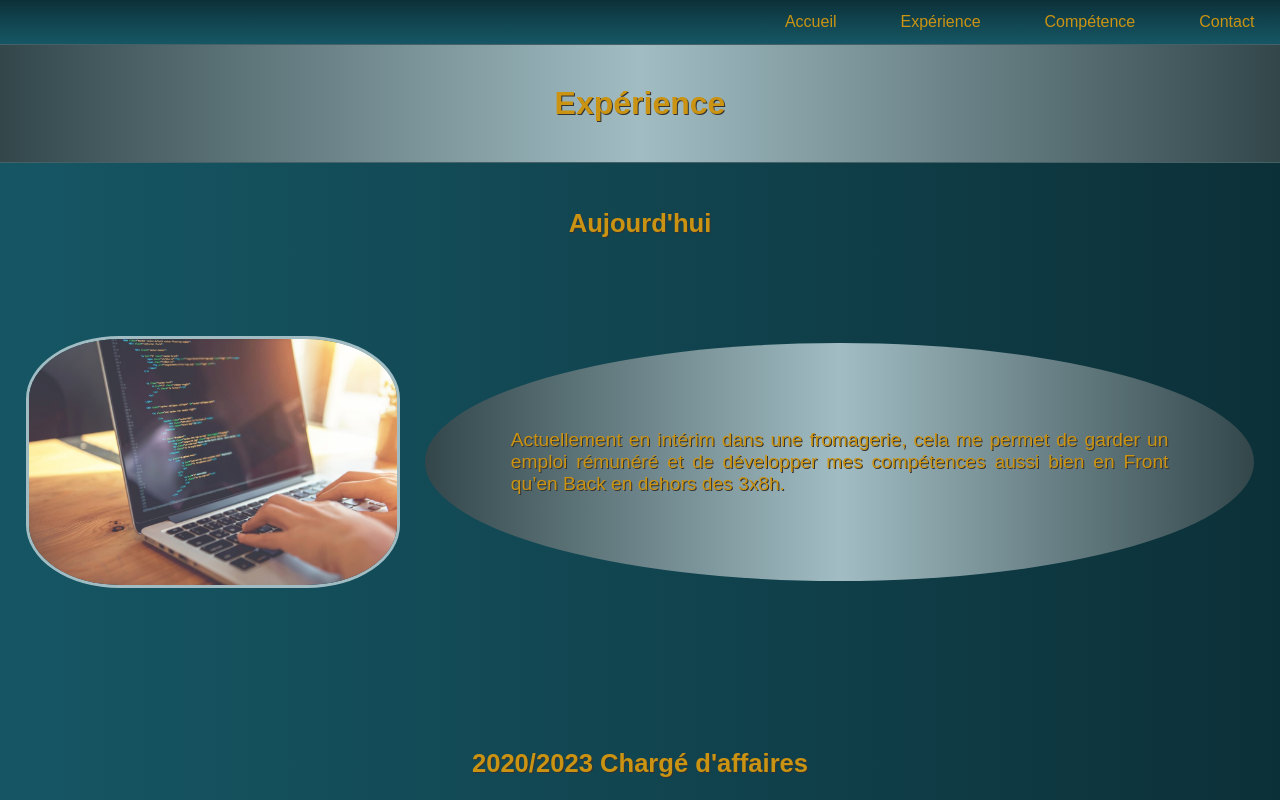
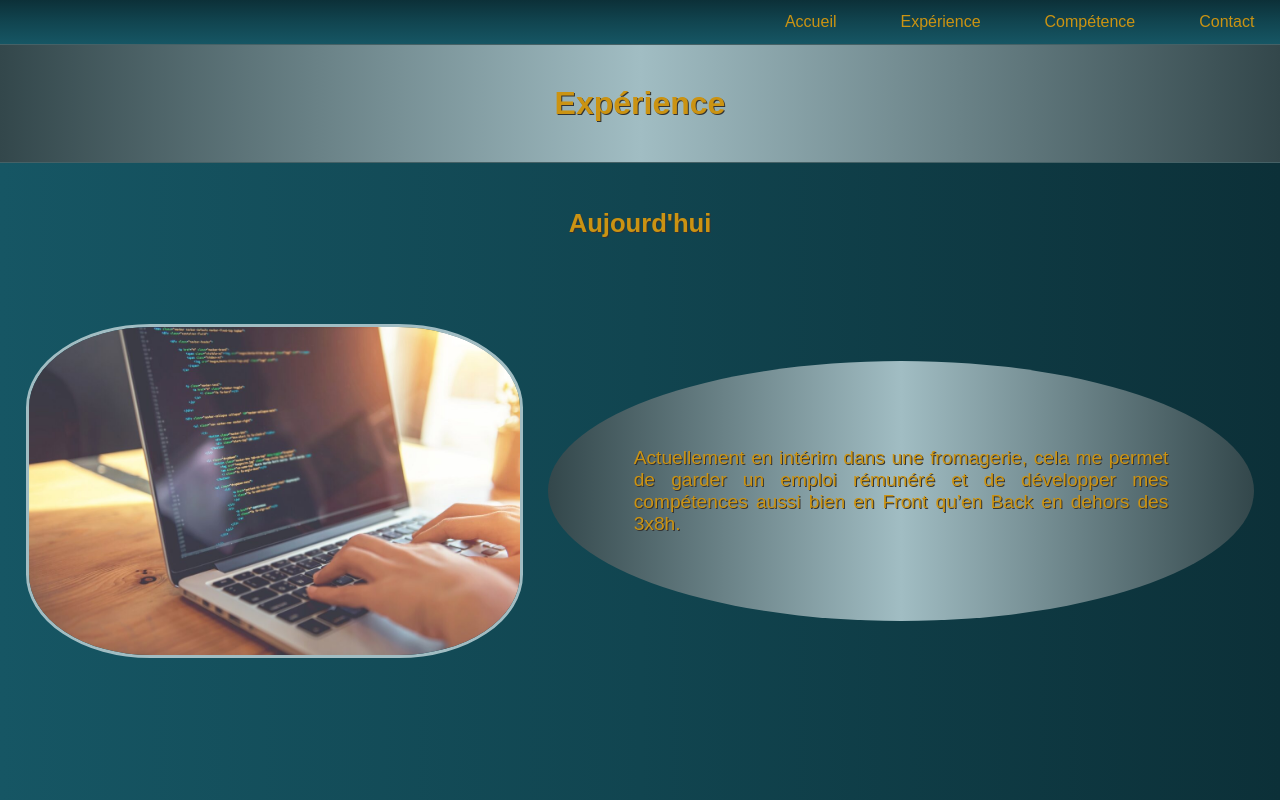
Before and after one commit to JeremyLamacq/Portfolio, a React (Vite) app: page /experience in a window 1280 px wide. Shown: the top 800 px of the page. Built offline with nearby package versions, Linux system fonts and the light colour scheme.

Commit message:
bugfix format picture two

```diff
--- a/src/components/experience/Experience.scss
+++ b/src/components/experience/Experience.scss
@@ -88,9 +88,9 @@
                 width: 30%;
                 border: #a1bdc3 solid 0.2em;
                 border-radius: 25%;
-                height: fit-content;
+                height: auto;
 
-                @media (max-width: 992px) {
+                @media (min-width: 992px) {
                     width: 40%;
                 }
 
```
